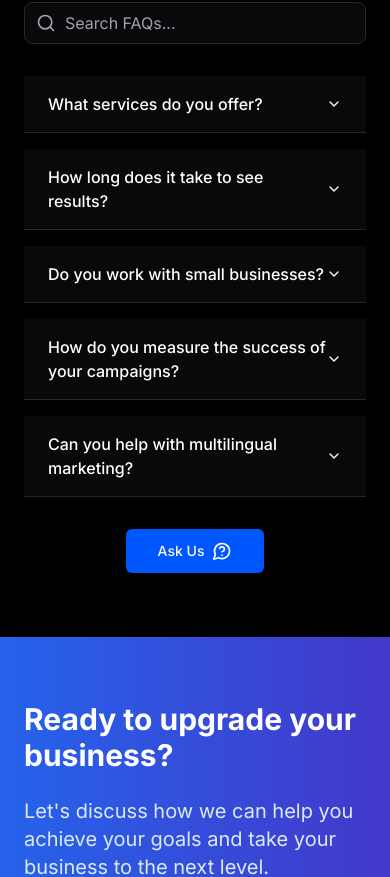
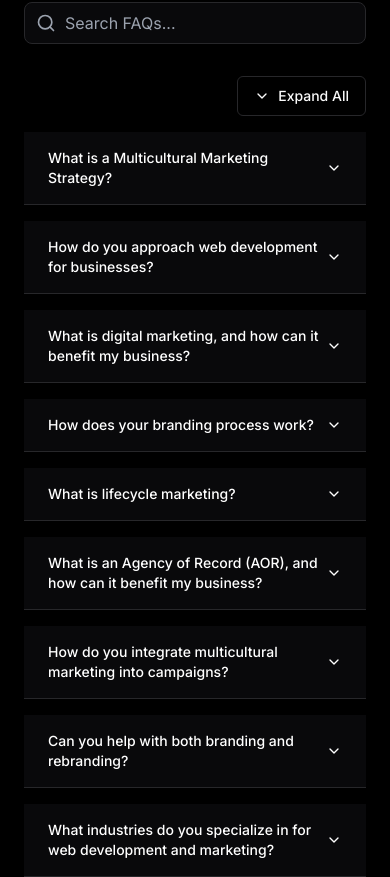
Before and after one commit to itsjmendez/allwedoisweb, a Next.js app: page / in a window 390 px wide. Shown: the part 6641-7518 px from the top of the page. Built offline with nearby package versions, Linux system fonts and the light colour scheme.

Commit message:
refactor: add expand/collapse btn and QAs

```diff
--- a/components/faq/faq.tsx
+++ b/components/faq/faq.tsx
@@ -1,54 +1,165 @@
 'use client';
 
-import React, { useState } from 'react';
+import React, { useState, useEffect, useMemo } from 'react';
 import {
   Accordion,
   AccordionContent,
   AccordionItem,
   AccordionTrigger,
 } from '@/components/ui/accordion';
-import { MessageCircleQuestion, Search } from 'lucide-react';
+import {
+  MessageCircleQuestion,
+  Search,
+  ChevronDown,
+  ChevronUp,
+} from 'lucide-react';
 import { Button } from '../ui/button';
 
-const faqData = [
+interface FAQItem {
+  question: string;
+  answer: string;
+}
+
+interface FAQItem {
+  question: string;
+  answer: string;
+}
+
+const faqData: FAQItem[] = [
   {
-    question: 'What services do you offer?',
+    question: 'What is a Multicultural Marketing Strategy?',
     answer:
-      'We offer a wide range of digital marketing services including SEO, PPC, social media marketing, content creation, and web design. Our team specializes in creating customized strategies to meet your specific business needs.',
+      'Multicultural marketing focuses on tailoring messages to diverse audiences by considering their cultural backgrounds, values, and preferences. We help brands connect with various demographic groups through culturally relevant campaigns.',
   },
   {
-    question: 'How long does it take to see results?',
+    question: 'How do you approach web development for businesses?',
     answer:
-      'The timeline for results can vary depending on the specific service and your goals. Generally, you may start seeing initial results within 3-6 months, but sustainable, long-term results typically become more evident after 6-12 months of consistent effort.',
+      'We build scalable, responsive websites tailored to your business needs. Our approach includes user experience (UX) design, front-end and back-end development, and performance optimization to ensure your site is fast, secure, and visually appealing.',
   },
   {
-    question: 'Do you work with small businesses?',
+    question: 'What is digital marketing, and how can it benefit my business?',
     answer:
-      'Yes, we work with businesses of all sizes, from startups to large corporations. We tailor our services to fit the unique needs and budgets of small businesses, helping them compete effectively in the digital landscape.',
+      'Digital marketing involves promoting your business online through strategies such as SEO, social media marketing, email campaigns, and paid ads. It helps increase brand visibility, attract potential customers, and boost sales.',
   },
   {
-    question: 'How do you measure the success of your campaigns?',
+    question: 'How does your branding process work?',
     answer:
-      'We use a variety of metrics to measure success, including website traffic, conversion rates, engagement rates, and ROI. We provide regular reports and analytics to keep you informed about the performance of your campaigns and the progress towards your goals.',
+      'Our branding process starts with understanding your business, target audience, and goals. We then create a unique brand identity, including logos, color schemes, and messaging that resonates with your customers and sets you apart from competitors.',
   },
   {
-    question: 'Can you help with multilingual marketing?',
+    question: 'What is lifecycle marketing?',
     answer:
-      'Absolutely! We have experience in multilingual and multicultural marketing. Our team can help you create and implement strategies to effectively reach diverse audiences in their preferred languages and with culturally relevant content.',
+      'Lifecycle marketing focuses on engaging customers at every stage of their journey—from awareness to purchase and beyond. We help businesses create strategies to nurture leads, convert them into customers, and retain them long-term.',
+  },
+  {
+    question:
+      'What is an Agency of Record (AOR), and how can it benefit my business?',
+    answer:
+      'An Agency of Record (AOR) is a long-term partnership where we manage all aspects of your marketing, from strategy to execution. This ensures consistency in your brand’s message and allows for more efficient and integrated marketing efforts.',
+  },
+  {
+    question: 'How do you integrate multicultural marketing into campaigns?',
+    answer:
+      'We incorporate cultural insights, language, and authentic storytelling to ensure your message resonates with diverse audiences. Our team understands various cultures and adapts campaigns to engage effectively with specific communities.',
+  },
+  {
+    question: 'Can you help with both branding and rebranding?',
+    answer:
+      'Yes, we assist with both creating new brands and revitalizing existing ones. Our team evaluates your brand’s current standing, identifies areas for improvement, and implements strategies that align with your vision and audience.',
+  },
+  {
+    question:
+      'What industries do you specialize in for web development and marketing?',
+    answer:
+      'We work across multiple industries, including e-commerce, technology, healthcare, and more. Our solutions are tailored to meet the specific needs of your industry while ensuring a seamless user experience and impactful marketing strategies.',
+  },
+  {
+    question: 'Do you offer ongoing support after launching a website?',
+    answer:
+      'Yes, we offer post-launch support, including website maintenance, security updates, performance monitoring, and enhancements. Our goal is to ensure your website continues to operate smoothly and meets your business objectives.',
+  },
+  {
+    question: 'What platforms do you specialize in for digital marketing?',
+    answer:
+      'We specialize in various platforms, including Google Ads, Facebook, Instagram, LinkedIn, TikTok, and email marketing tools like Mailchimp. We tailor our approach based on where your target audience is most active.',
+  },
+  {
+    question: 'How do you measure the success of digital marketing campaigns?',
+    answer:
+      'We use key performance indicators (KPIs) such as website traffic, conversion rates, return on investment (ROI), and engagement metrics. We provide regular reports to track progress and adjust strategies as needed.',
+  },
+  {
+    question: 'Can you help with both online and offline branding?',
+    answer:
+      'Absolutely. We create cohesive branding strategies that work across digital and physical spaces, ensuring your brand’s presence is strong both online and offline.',
+  },
+  {
+    question: 'What tools and technologies do you use for web development?',
+    answer:
+      'We utilize a range of website design technologies tailored to your project requirements. Our preferred tools include Framer and Webflow, known for their advanced capabilities. For more complex projects, we also employ React.js frameworks and other cutting-edge technologies to deliver high-performance, scalable solutions.',
+  },
+
+  {
+    question: 'How do you determine pricing for your services?',
+    answer:
+      'We determine pricing based on a thorough analysis of your project’s scope, complexity, and specific requirements. After assessing your needs, we provide a detailed estimate. Once you approve the value and scope, we proceed with the project.',
+  },
+  {
+    question:
+      'What is the process for starting a new project with your agency?',
+    answer:
+      'Our process begins with a detailed analysis of your project to understand your objectives and requirements. We then create a customized estimate based on this analysis. Once you are satisfied with the proposed value and scope, we will initiate the project and work closely with you to achieve your goals.',
+  },
+  {
+    question: 'Are there any additional costs I should be aware of?',
+    answer:
+      'Our estimates cover the agreed-upon scope of work. However, if additional requirements or changes arise during the project, we will discuss any potential adjustments to the cost with you before proceeding. Transparency is key to ensuring you are fully informed throughout the process.',
+  },
+  {
+    question: 'Do you offer payment plans or financing options?',
+    answer:
+      'We offer flexible payment plans tailored to the needs of your project. Payment terms are outlined in the project proposal and can be adjusted based on your preferences and budget. Please discuss your payment needs with us, and we’ll work to accommodate them.',
+  },
+  {
+    question:
+      'What sets your agency apart from other digital marketing agencies?',
+    answer: 'We are just too good at what we do.',
   },
 ];
 
 const FAQSection = () => {
-  const [searchTerm, setSearchTerm] = useState('');
-  const [filteredFAQs, setFilteredFAQs] = useState(faqData);
+  const [searchTerm, setSearchTerm] = useState<string>('');
+  const [expandedItems, setExpandedItems] = useState<string[]>([]);
+  const [isAllExpanded, setIsAllExpanded] = useState<boolean>(false);
 
-  React.useEffect(() => {
-    const filtered = faqData.filter(
+  const filteredFAQs = useMemo(() => {
+    return faqData.filter(
       (faq) =>
         faq.question.toLowerCase().includes(searchTerm.toLowerCase()) ||
         faq.answer.toLowerCase().includes(searchTerm.toLowerCase())
     );
-    setFilteredFAQs(filtered);
+  }, [searchTerm]);
+
+  const toggleAccordion = (index: number) => {
+    setExpandedItems((prev) =>
+      prev.includes(index.toString())
+        ? prev.filter((i) => i !== index.toString())
+        : [...prev, index.toString()]
+    );
+  };
+
+  const toggleAllAccordions = () => {
+    if (isAllExpanded) {
+      setExpandedItems([]);
+    } else {
+      setExpandedItems(filteredFAQs.map((_, index) => index.toString()));
+    }
+    setIsAllExpanded(!isAllExpanded);
+  };
+
+  useEffect(() => {
+    setExpandedItems([]);
+    setIsAllExpanded(false);
   }, [searchTerm]);
 
   return (
@@ -86,17 +197,44 @@ const FAQSection = () => {
         </div>
 
         <div className="max-w-3xl mx-auto">
-          <Accordion type="single" collapsible className="w-full space-y-4">
+          <div className="flex justify-end mb-4">
+            <Button
+              onClick={toggleAllAccordions}
+              variant="outline"
+              className="text-sm"
+            >
+              {isAllExpanded ? (
+                <>
+                  <ChevronUp className="mr-2 h-4 w-4" />
+                  Collapse All
+                </>
+              ) : (
+                <>
+                  <ChevronDown className="mr-2 h-4 w-4" />
+                  Expand All
+                </>
+              )}
+            </Button>
+          </div>
+          <Accordion
+            type="multiple"
+            value={expandedItems}
+            onValueChange={setExpandedItems}
+            className="w-full space-y-4"
+          >
             {filteredFAQs.map((faq, index) => (
               <AccordionItem
                 key={index}
-                value={`item-${index}`}
+                value={index.toString()}
                 className="bg-white dark:bg-secondaryBackground"
               >
-                <AccordionTrigger className="text-start px-6 py-4 font-medium text-gray-900 dark:text-white dark:hover:bg-[rgb(0,87,255)]">
+                <AccordionTrigger
+                  onClick={() => toggleAccordion(index)}
+                  className="text-start text-sm md:text-base px-6 py-4 text-gray-900 dark:text-white dark:hover:bg-[rgb(0,87,255)]"
+                >
                   {faq.question}
                 </AccordionTrigger>
-                <AccordionContent className="px-6 py-4 text-gray-600 dark:text-gray-300">
+                <AccordionContent className="px-6 py-4 text-sm md:text-base text-gray-600 dark:text-gray-300">
                   {faq.answer}
                 </AccordionContent>
               </AccordionItem>
```
